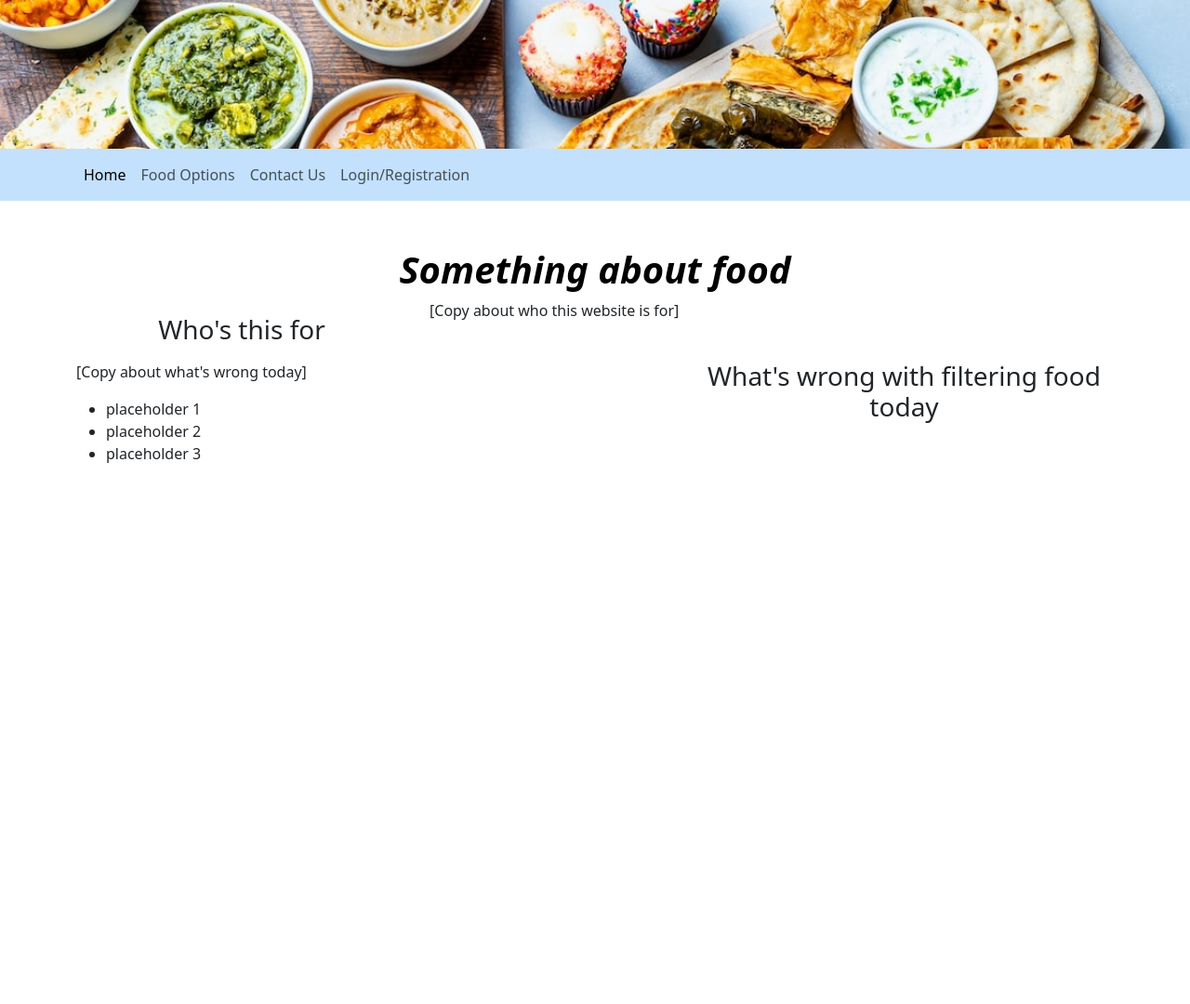
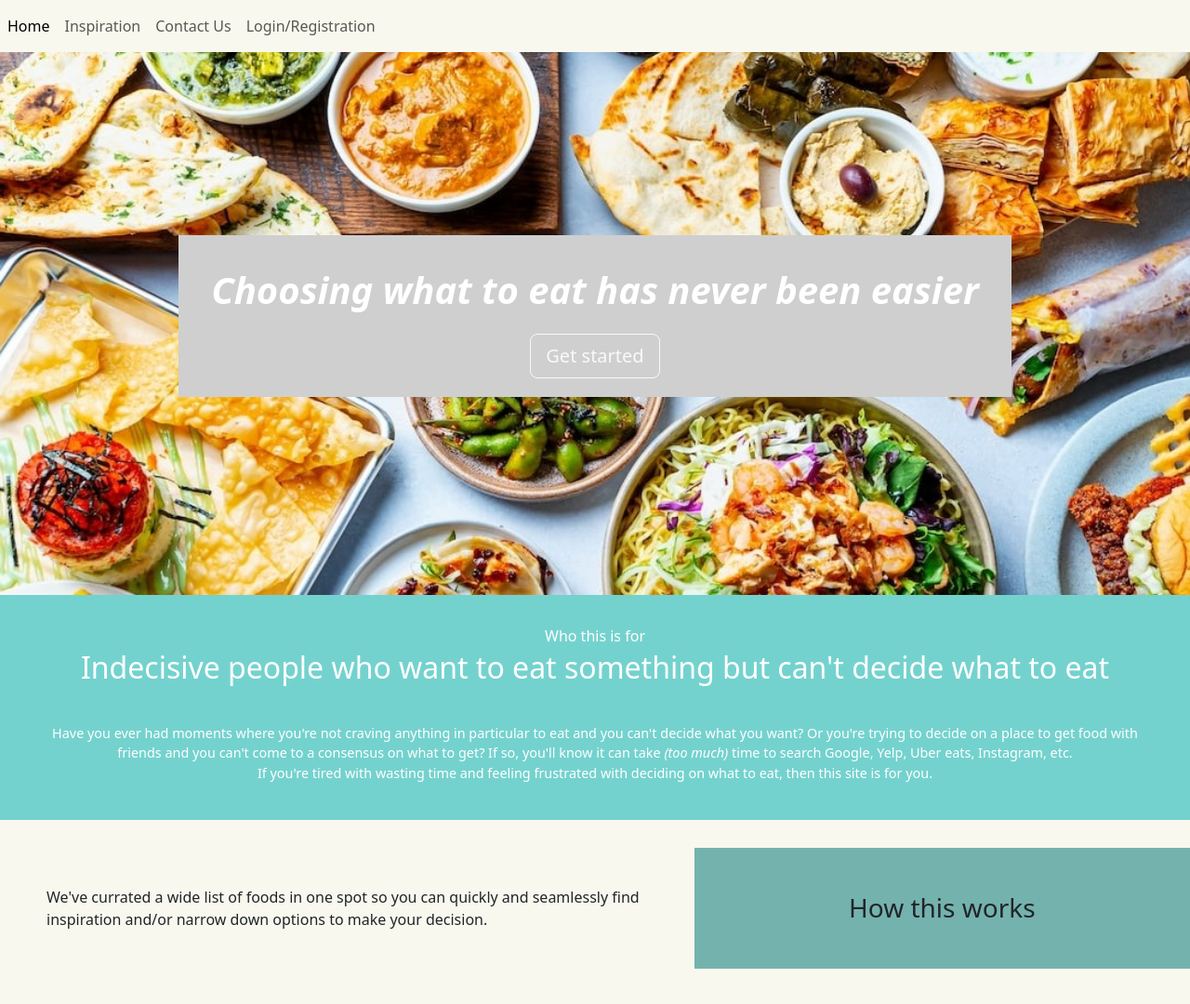
Before and after one commit to yuyu-hakusho/capstone1, a plain HTML site: page foodsite/index.html in a window 1280 px wide. Shown: the whole page at 93% size. Before the commit the page ends 800 px from the top, so only its background shows below. Drawn offline with Linux system fonts and the light colour scheme.

Commit message:
update jumbotron with button and new styling, update middle section, update styling for the bootstrap grid

```diff
--- a/foodsite/base.css
+++ b/foodsite/base.css
@@ -1,36 +1,28 @@
+* {
+    box-sizing: border-box;
+  }
+
+h1, h2, h3, h4, h5, h6, p {
+    margin: 0;
+
+}
 
 header {
-    background-color:rgb(195, 225, 252);
-}
-.bg-primary {
-    background-color:rgb(195, 225, 252) !important;
+    background-color:rgb(248, 248, 238);;
 }
 
-.jumbotron-detail-food-spread {
-    background: url(/images/international_food.jpg) no-repeat fixed;
+body {
+    background-color:rgb(248, 248, 238);;
 }
 
-.jumbotron {
-    height: 20vh;
-    background-size: cover;
-}
-    /*
-    width: 100%;
-    height: 50px;
-    background-color: teal;
-    display: flex;
-    justify-content: space-between; /*spreads items out evenly*/
-    /*align-items: center;
-    position: fixed; /*will remain in it's position as you scroll*/
-    /*top: 0; /*puts the header at the top of the page*/
-
-nav {
-    display: flex;
-    justify-content: space-between; /*spreads items out evenly*/
+footer {
+    margin-top: 50px;
 }
 
-h1 {
-    padding-top: 50px;
-    color: black;
-    text-align: center;
-  }
+.bg-primary {
+    background-color:rgb(248, 248, 238) !important;
+}
+
+.navbar-toggler {
+    margin-left: 15px;
+}
--- /dev/null
+++ b/foodsite/index.css
@@ -0,0 +1,61 @@
+
+.jumbotron-detail-food-spread {
+    background: url(/images/international_food_2.jpg) no-repeat fixed;
+}
+
+.jumbotron {
+    height: 75vh;
+    background-size: cover;
+    margin-top: 40px;
+    display: flex;
+    justify-content: center;
+    align-items: center;
+}
+
+h1 {
+    padding: 15px;
+    /* color: black; */
+
+  }
+
+.big-who-box {
+
+    background-color: rgba(3, 179, 179, 0.534);
+    margin-bottom: 30px;
+     /*Q: should I be having a fixed height? Is there a way to do breaks?*/
+
+}
+
+#who-question {
+    margin-top: 20px;
+    margin-bottom: 0;
+    padding: 15px 15px 0 15px;
+}
+
+.intro-text {
+    background-color: rgb(207, 207, 207);
+    padding: 20px;
+}
+
+.who-answer-box {
+    margin: 5px 30px 0 30px;
+}
+
+.who-answer-copy {
+    margin: 25px;
+    padding: 15px;
+    font-size: .9rem;
+    color: rgb(248, 248, 238);
+}
+.how-this-works {
+    background-color: rgba(3, 119, 119, 0.534);
+}
+
+.how-this-works-copy {
+    background-color: rgb(248, 248, 238);
+    display: flex;
+    align-items: center;
+    padding: 30px 20px 30px 50px;
+
+
+}
--- a/foodsite/index.html
+++ b/foodsite/index.html
@@ -3,32 +3,28 @@
   <head>
     <meta charset="UTF-8" />
     <meta name="viewport" content="width=device-width, initial-scale=1.0" />
-    <meta name="description" content="Filter types of food through process of elimination" />
-    <title>Filter food options like never before</title>
+    <meta name="description" content="Finding food options to decide what to eat" />
+    <title>Food inspiration for the soul</title>
     <link rel="stylesheet" href="bootstrap.css" />
     <link rel="stylesheet" href="base.css" />
+    <link rel="stylesheet" href="index.css" />
     <script src="/js/bootstrap.bundle.js"></script>
   </head>
   <body>
     <header>
-        <div class="jumbotron jumbotron-detail-food-spread">
-        </div>
-        <!--fix image to be not so tall-->
-
-
         <div class="container">
-            <nav class="navbar navbar-expand-sm bg-primary">
-
+            <nav class="navbar navbar-expand-sm bg-primary fixed-top">
                     <button class="navbar-toggler" type="button" data-bs-toggle="collapse" data-bs-target="#navbarSupportedContent" aria-controls="navbarSupportedContent" aria-expanded="false" aria-label="Toggle navigation">
                         <span class="navbar-toggler-icon"></span>
                     </button>
                     <div class="collapse navbar-collapse" id="navbarSupportedContent">
                         <ul class="navbar-nav me-auto mb-2 mb-lg-0">
+                              <!--make home nav box a different color-->
                             <li class="nav-item">
                                 <a class="nav-link active" aria-current="page" href="index.html">Home</a>
                             </li>
                             <li class="nav-item">
-                                <a class="nav-link" href="products.html" accesskey="f">Food Options</a>
+                                <a class="nav-link" href="products.html" accesskey="i">Inspiration</a>
                             </li>
                             <li class="nav-item">
                                 <a class="nav-link" href="contact.html" accesskey="c">Contact Us</a>
@@ -41,43 +37,60 @@
                 </div>
             </nav>
         </div>
-
-
     </header>
     <main>
-        <div class="container">
-            <h1 class="fw-bold fst-italic">Something about food</h1>
-            <div class="row">
-                <div class="col-sm-4">
-                    <h3 class="text-center fw-light my-3">Who's this for</h3>
-                </div>
-                <div class="col-sm-8">
-                    <p>[Copy about who this website is for]</p>
+        <!--how not to get this to repeat?-->
+        <!-- <div class="container-fluid p-5 text-center bg-image mask" style="background-image: url('/images/international_food_2.jpg'); background-color: rgba(0, 0, 0, 0.6); margin-top: 58px;"> -->
+            <!-- <div class="mask" style="background-color: rgba(0, 0, 0, 0.6);"></div> -->
+                <!-- <div class="d-flex justify-content-center align-items-center">
+                    <div class="text-white">
+                        <h1 class="fw-bold fst-italic mb-3">Choosing what to eat has never been easier</h1>
+                        <a class="btn btn-outline-light btn-lg" href="products.html" role="button">Get started</a>
+                    </div>
                 </div>
             </div>
+         </div> -->
+        <div>
+        <!--fix contrast-->
+            <div class="jumbotron jumbotron-detail-food-spread text-center">
+                 <div class="d-flex justify-content-center align-items-center intro-text">
+                    <div class="text-white">
+                        <h1 class="fw-bold fst-italic mb-2">Choosing what to eat has never been easier</h1>
+                        <a class="btn btn-outline-light btn-lg" href="products.html" role="button">Get started</a>
+                    </div>
+                </div>
+            </div>
+        </div>
+        <div class="big-who-box d-flex align-items-center justify-content-center">
+            <section role="region" aria-labelledby="who-question">
+                <h6 class="text-center text-white" id="who-question">Who this is for</h6>
+                <div class="who-answer-box">
+                    <h2 class="text-center text-white">Indecisive people who want to eat something but can't decide what to eat
+                    </h2>
+                </div>
+                <div class="who-answer-copy text-center text-white">
+                    <p>Have you ever had moments where you're not craving anything in particular to eat and you can't decide what you want? Or you're trying to decide on a place to get food with friends and you can't come to a consensus on what to get? If so, you'll know it can take <em>(too much)</em> time to search Google, Yelp, Uber eats, Instagram, etc. <br/>If you're tired with wasting time and feeling frustrated with deciding on what to eat, then this site is for you.</p>
+                </div>
+            </section>
+        </div>
+        <!-- how to get this to stack on mobile -->
+        <div class="container-fluid">
             <div class="row">
-                <div class="col-sm-7">
-                    <p>[Copy about what's wrong today]
-                        <ul>
-                            <li>placeholder 1</li>
-                            <li>placeholder 2</li>
-                            <li>placeholder 3</li>
-                        </ul>
+                <div class="col-sm-5 order-2 how-this-works"> <!--how do I make it so that this appears above the small copy when it goes below the small size-->
+                    <h3 class="text-center fw-light my-5">How this works</h3>
+                </div>
+                <div class="col-sm-7 order-1 how-this-works-copy">
+                    <p>We've currated a wide list of foods in one spot so you can quickly and seamlessly find inspiration and/or narrow down options to make your decision.
                     </p>
-                </div>
-                <div class="col-sm-5"> <!--how do I make it so that this appears above the small copy when it goes below the small size-->
-                    <h3 class="text-center fw-light">What's wrong with filtering food today</h3>
                 </div>
             </div>
         </div>
 
-
-
-
+    <!--Nice to have: add a carosel?-->
 
     </main>
     <footer>
-
+        <!--add a footer-->
     </footer>
   </body>
 </html>
```
Also changed, not shown: images/international_food_2.jpg (added).
